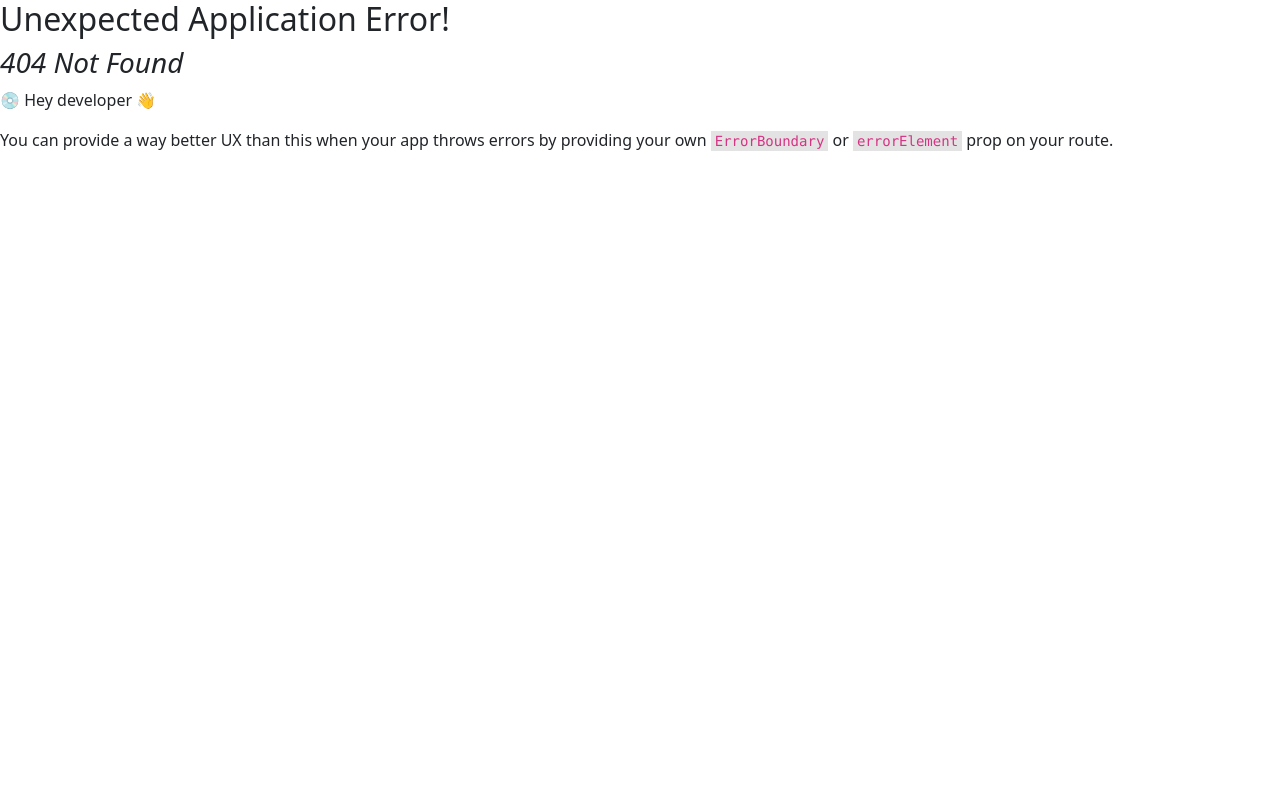
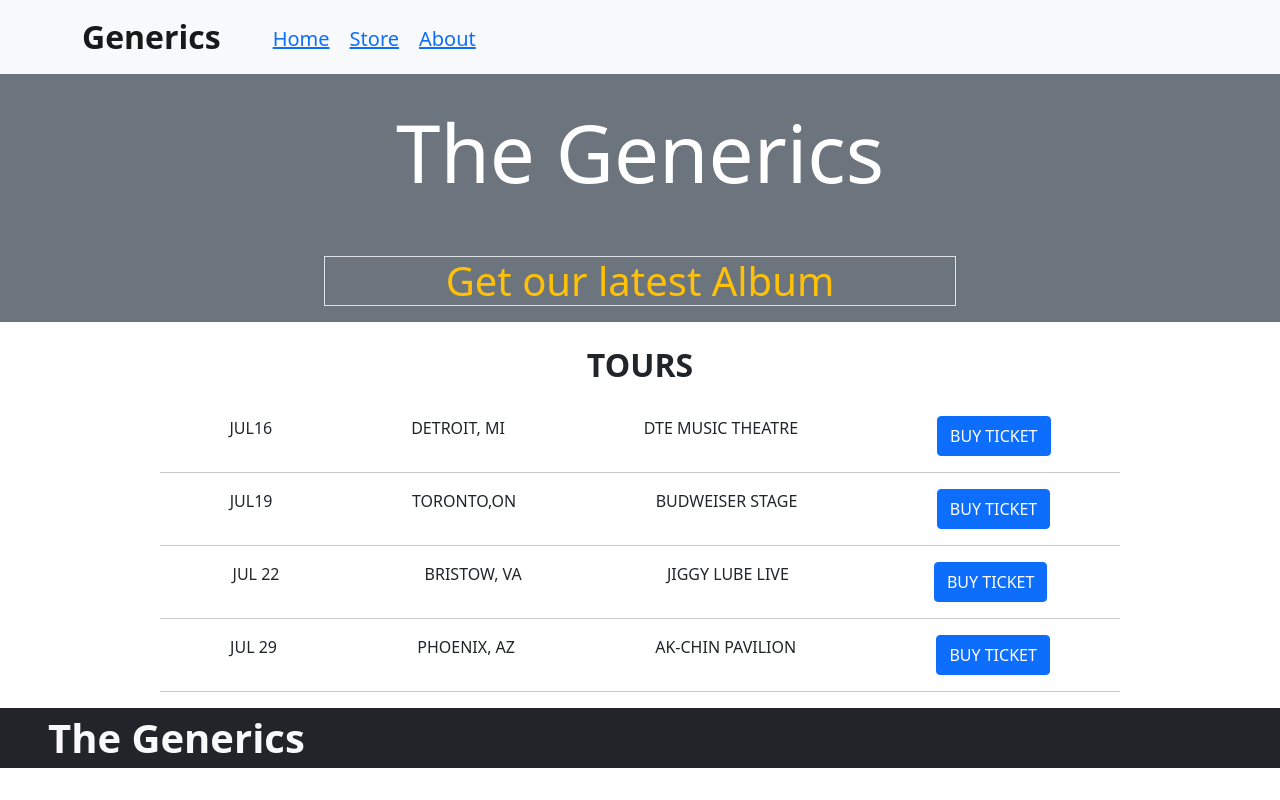
Before and after one commit to codebyayush/react-bootstrap-project, a React (Create React App) app: page /Home in a window 1280 px wide. Before the commit this address had no page. Built offline with nearby package versions, Linux system fonts and the light colour scheme.

Commit message:
home page added

```diff
--- a/src/App.js
+++ b/src/App.js
@@ -2,6 +2,7 @@ import React, { useState } from "react";
 import { RouterProvider, createBrowserRouter } from "react-router-dom";
 import Router from "./Components/Router/Router";
 import About from "./Components/Navbar/About";
+import Home from "./Components/Navbar/Home";
 
 function App() {
   const router = createBrowserRouter([
@@ -13,6 +14,10 @@ function App() {
       path: "/About",
       element: <About />,
     },
+    {
+      path: "/Home",
+      element: <Home />
+    }
   ]);
 
   return <RouterProvider router={router} />;
--- a/src/Components/Navbar/About.js
+++ b/src/Components/Navbar/About.js
@@ -16,11 +16,13 @@ const About = (props) => {
           <Navbar.Toggle aria-controls="navbarNav" />
           <Navbar.Collapse id="navbarNav">
             <Nav className="fs-5 ">
-              <Nav.Link to="#">Home</Nav.Link>
-              <NavLink to="/Store" className=" mt-2 ms-1 me-3">
+              <NavLink to="/Home" className=" mt-1 ms-1 me-3">
+                Home
+              </NavLink>
+              <NavLink to="/Store" className=" mt-1 ms-1 me-3">
                 Store
               </NavLink>
-              <NavLink to="/About" className=" mt-2 ms-1">
+              <NavLink to="/About" className=" mt-1 ms-1">
                 About
               </NavLink>
             </Nav>
--- a/src/Components/Navbar/Home.js
+++ b/src/Components/Navbar/Home.js
@@ -1,24 +1,87 @@
 import React from "react";
 import { Button } from "react-bootstrap";
+import { Navbar, Container, Nav } from "react-bootstrap";
+import { NavLink } from "react-router-dom";
 
 const Home = () => {
   return (
     <React.Fragment>
-      <div className="h-75">
-        <h1 className="fs-1">The Generics</h1>
-        <h1 className="fs-1 border-2">Get our latest Album</h1>
+      <Navbar
+        expand="lg"
+        className="navbar-light bg-light bg-body-tertiary fixed-top "
+      >
+        <Container className="d-flex justify-content-between">
+          <Navbar.Brand href="#" className="me-5 fw-bolder fs-2">
+            Generics
+          </Navbar.Brand>
+          <Navbar.Toggle aria-controls="navbarNav" />
+          <Navbar.Collapse id="navbarNav">
+            <Nav className="fs-5 ">
+              <NavLink to="/Home" className=" mt-1 ms-1 me-3">
+                Home
+              </NavLink>
+              <NavLink to="/Store" className=" mt-1 ms-1 me-3">
+                Store
+              </NavLink>
+              <NavLink to="/About" className=" mt-1 ms-1">
+                About
+              </NavLink>
+            </Nav>
+          </Navbar.Collapse>
+        </Container>
+      </Navbar>
+
+      <div className="h-75 bg-secondary p-2">
+        <h1
+          className="mt-5 text-center p-5 text-white"
+          style={{ fontSize: "80px" }}
+        >
+          The Generics
+        </h1>
+        <h1 className="fs-1 border mx-auto w-50 text-center text-warning">
+          Get our latest Album
+        </h1>
       </div>
-      <div>
-        <h2>TOURS</h2>
-        <div>
-          <p>date</p>
-          <p>city</p>
-          <p>Location</p>
+      <h2 className="text-center mt-4 fw-bold">TOURS</h2>
+      <div className="d-flex justify-content-center">
+        <div className="w-75 d-flex justify-content-around mt-4">
+          <p>JUL16</p>
+          <p>DETROIT, MI</p>
+          <p>DTE MUSIC THEATRE</p>
           <Button className="bg-primary">BUY TICKET</Button>
         </div>
-        <hr />
       </div>
-      <footer className="fw-light bg-dark">The Generics</footer>
+      <hr className="w-75 mx-auto align-items-center" />
+      <div className="d-flex justify-content-center">
+        <div className="w-75 d-flex justify-content-around">
+          <p>JUL19</p>
+          <p>TORONTO,ON</p>
+          <p>BUDWEISER STAGE</p>
+          <Button className="bg-primary">BUY TICKET</Button>
+        </div>
+      </div>
+      <hr className="w-75 mx-auto align-items-center" />
+      <div className="d-flex justify-content-center">
+        <div className="w-75 d-flex justify-content-around">
+          <p>JUL 22</p>
+          <p>BRISTOW, VA</p>
+          <p>JIGGY LUBE LIVE</p>
+          <Button className="bg-primary">BUY TICKET</Button>
+        </div>
+      </div>
+      <hr className="w-75 mx-auto align-items-center" />
+      <div className="d-flex justify-content-center">
+        <div className="w-75 d-flex justify-content-around">
+          <p>JUL 29</p>
+          <p>PHOENIX, AZ</p>
+          <p>AK-CHIN PAVILION</p>
+          <Button className="bg-primary">BUY TICKET</Button>
+        </div>
+      </div>
+      <hr className="w-75 mx-auto align-items-center" />
+      <footer className="fs-1 ps-5 fw-bolder bg-dark text-light ">
+        The Generics
+      </footer>
     </React.Fragment>
   );
 };
--- a/src/Components/Navbar/Navbar.js
+++ b/src/Components/Navbar/Navbar.js
@@ -18,7 +18,7 @@ const NavigationBar = (props) => {
         <Navbar.Toggle aria-controls="navbarNav" />
         <Navbar.Collapse id="navbarNav">
           <Nav className="fs-5 ">
-            <Nav.Link to="#">Home</Nav.Link>
+            <NavLink to="/Home" className="text-white mt-2 ms-1 me-3">Home</NavLink>
             <NavLink to="/Store" className="text-white mt-2 ms-1 me-3">
               Store
             </NavLink>
```
